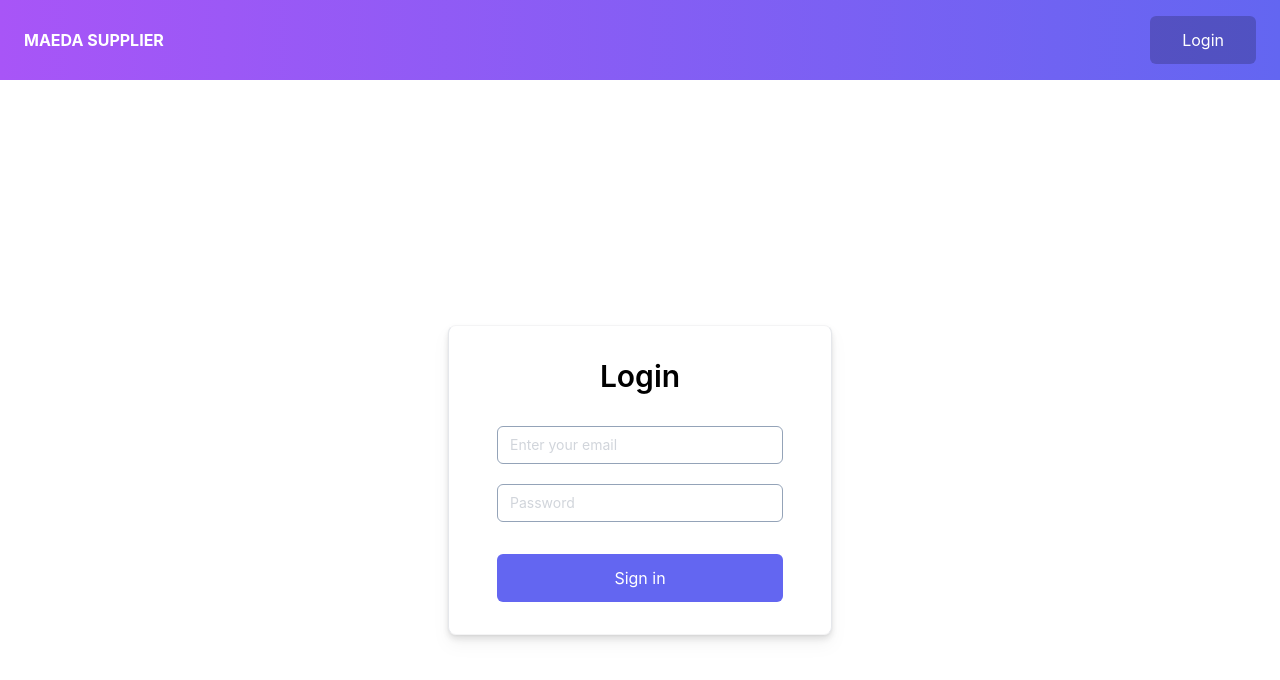
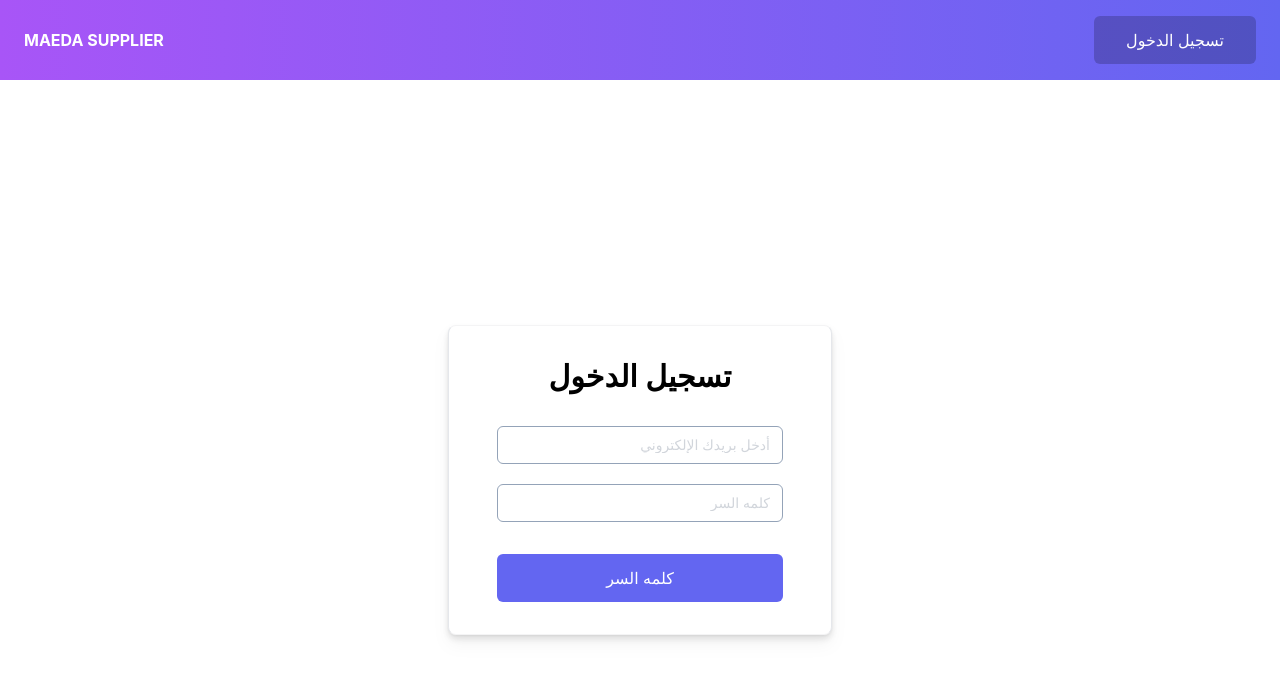
Before and after one commit to vuquyet8080/maeda-supplier, a Next.js app: page /login in a window 1280 px wide. Shown: the top 680 px of the page. Built offline with nearby package versions, Linux system fonts and the light colour scheme; no server answers.

Commit message:
fix:rtl input login form

```diff
--- a/src/components/LayoutWithHeader.js
+++ b/src/components/LayoutWithHeader.js
@@ -21,7 +21,7 @@ function LayoutWithHeader({ children }) {
             type="button"
             className="flex items-center bg-black bg-opacity-20 hover:bg-opacity-30 focus:outline-none px-8 py-3 rounded-md"
           >
-            Login
+            تسجيل الدخول
           </a>
         </Link>
       );
@@ -57,7 +57,7 @@ function LayoutWithHeader({ children }) {
                   className="flex items-center btn-primary-reverse focus:outline-none px-8 py-3 rounded-md capitalize w-full"
                   onClick={signOut}
                 >
-                  logout
+                  تسجيل خروج
                 </button>
               </Menu.Item>
             </div>
@@ -76,7 +76,7 @@ function LayoutWithHeader({ children }) {
     return (
       <div className="h-[calc(100vh-90px)] w-full flex flex-col space-y-4 items-center justify-center">
         <Link href="/login">
-          <a className="flex items-center btn-primary px-8 py-3 rounded-md ">Login</a>
+          <a className="flex items-center btn-primary px-8 py-3 rounded-md ">تسجيل الدخول</a>
         </Link>
       </div>
     );
--- a/src/pages/login.js
+++ b/src/pages/login.js
@@ -39,17 +39,19 @@ function Login() {
   return (
     <div className="flex items-center justify-center h-screen drop-shadow-lg px-6 ">
       <div className="drop-shadow-sm border-y-zinc-100 border  rounded-lg space-y-8 p-8 bg-white md:w-1/2 xl:w-96  w-full md:px-12 ">
-        <p className="text-center text-3xl font-semibold">Login</p>
+        <p className="text-center text-3xl font-semibold">تسجيل الدخول</p>
         <div className="grid grid-cols-12 gap-x-2 md:gap-y-5 gap-y-3  items-center max-w-3xl w-full ">
           <input
-            placeholder="Enter your email"
+            dir="rtl"
+            placeholder="أدخل بريدك الإلكتروني"
             type="text"
             className="col-span-12 border border-slate-400 rounded-md px-3 py-2  placeholder:text-gray-300 placeholder:text-sm  text-sm font-normal"
             onChange={(e) => handleChange(e, 'email')}
           />
 
           <input
-            placeholder="Password"
+            dir="rtl"
+            placeholder="كلمه السر"
             type="password"
             className="col-span-12 border border-slate-400 rounded-md px-3 py-2 placeholder:text-gray-300 placeholder:text-sm text-sm font-normal"
             onChange={(e) => handleChange(e, 'password')}
@@ -61,7 +63,7 @@ function Login() {
           onClick={handleSubmit}
           disabled={loading}
         >
-          Sign in
+          كلمه السر
         </button>
       </div>
     </div>
```
